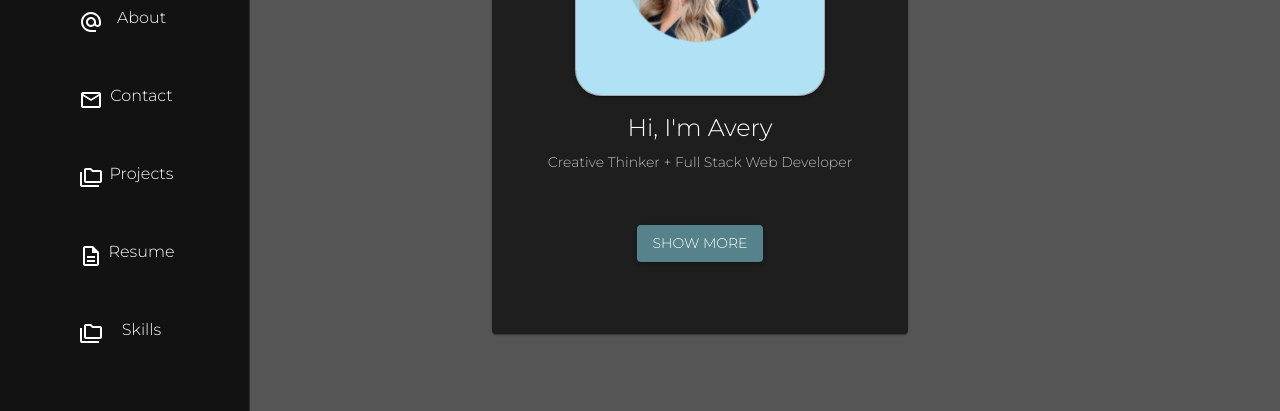
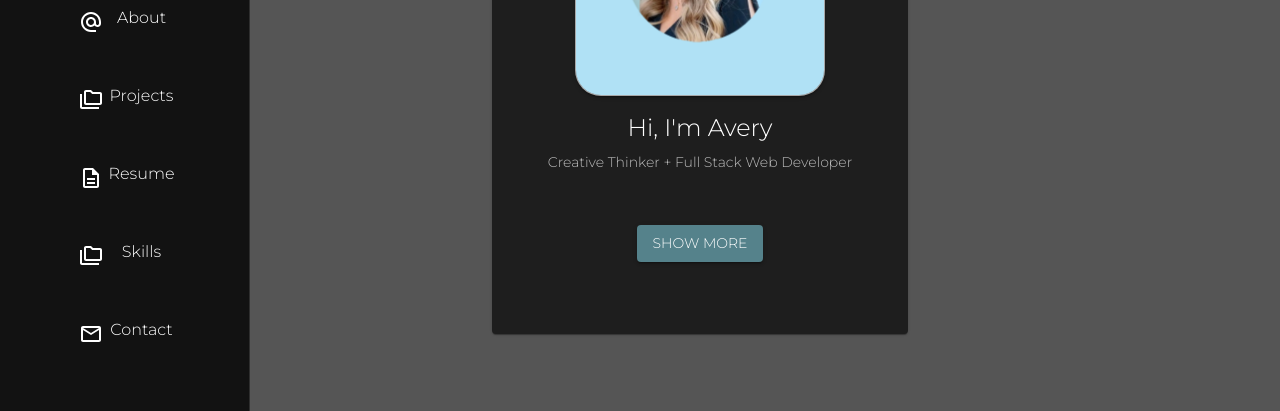
Before and after one commit to AveryCaldwell/storyboard-portfolio, a React (Vite) app: page / in a window 1280 px wide. Both pictures are taken after a click on the button "open drawer". Shown: the part 330-741 px from the top of the page. Built offline with nearby package versions, Linux system fonts and the light colour scheme.

Commit message:
update nav order

```diff
--- a/src/components/Nav.jsx
+++ b/src/components/Nav.jsx
@@ -40,17 +40,17 @@ const data = [
         name: 'About',
         icon: <AlternateEmailOutlinedIcon />,
     },
-    { name: 'Contact', icon: <EmailOutlinedIcon /> },
     { name: 'Projects', icon: <FolderCopyOutlinedIcon /> },
     { name: 'Resume', icon: <DescriptionOutlinedIcon /> },
     { name: 'Skills', icon: <FolderCopyOutlinedIcon /> },
+    { name: 'Contact', icon: <EmailOutlinedIcon /> },
 ];
 // STYLING
 const menuStyle = [
     {
         fontSize: '10px',
         // FIXME: theming
-        color: 'light',
+        color: 'white',
         textAlign: 'center',
         padding: '5px',
         minWidth: '20px',
```
